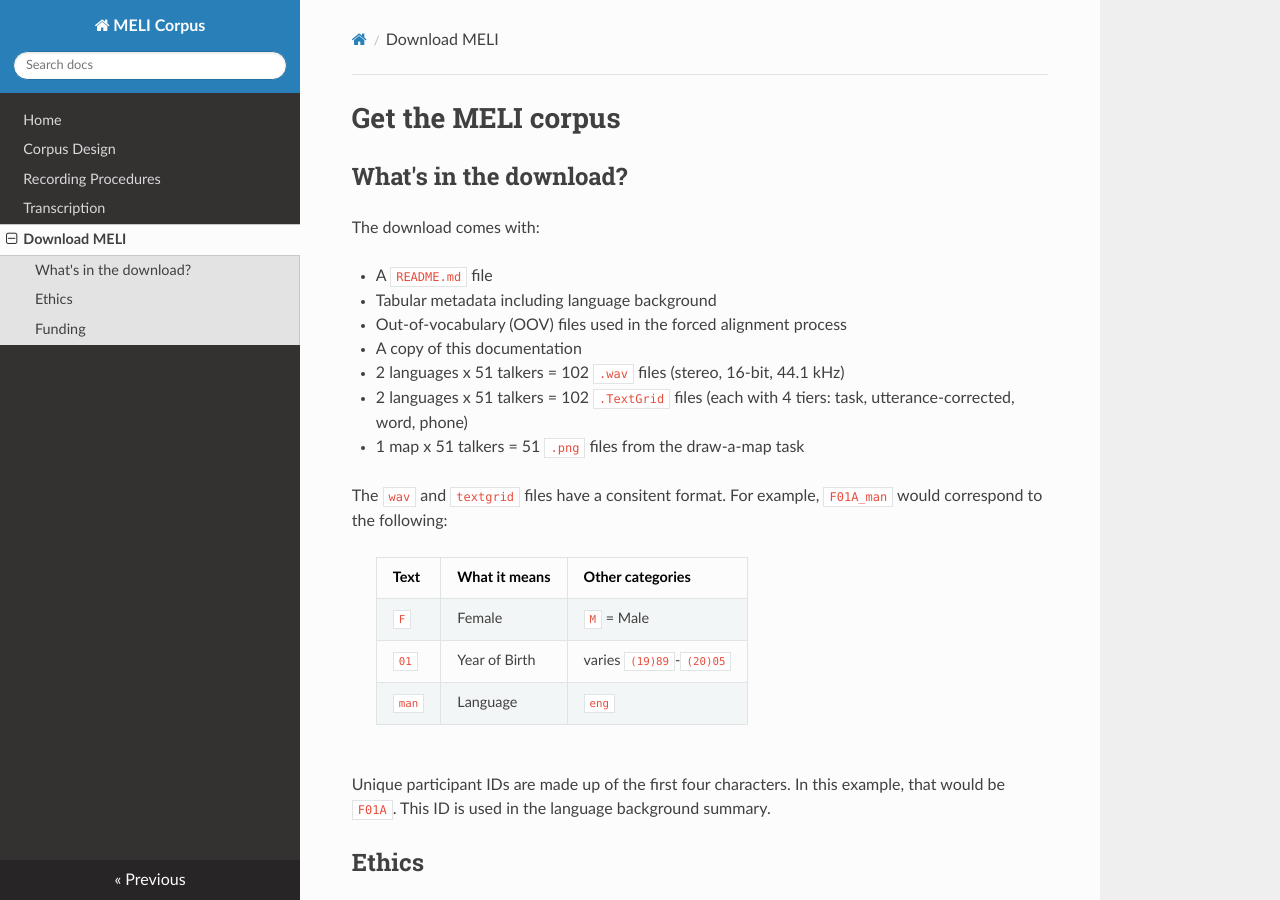
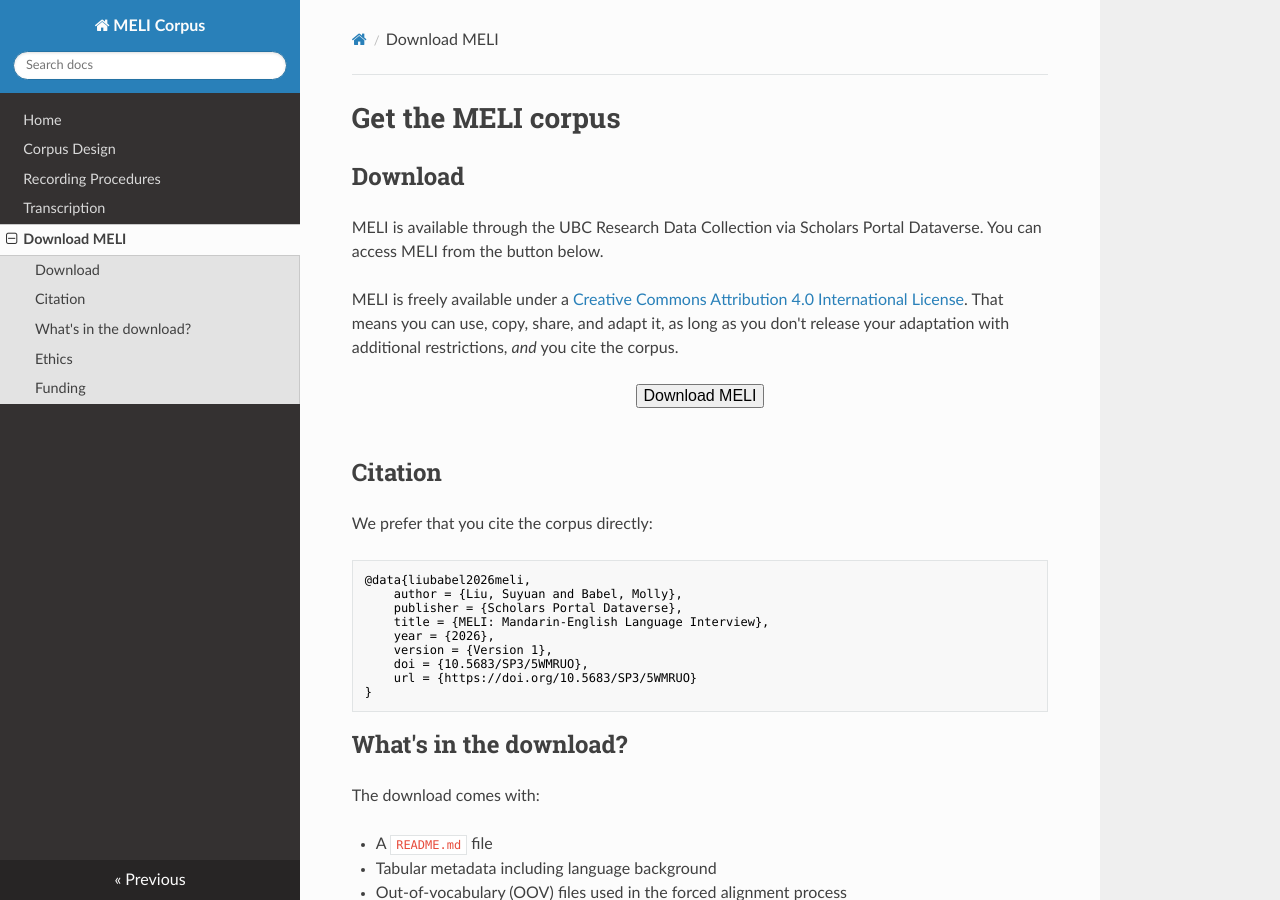
Before and after one commit to suyuan97/meli-corpus, an MkDocs documentation site: the page built from docs/4-download.md, in a window 1280 px wide and 900 px high. Built offline with MkDocs 1.6.1, drawn with Linux system fonts in a browser that asks for light colours; nearby versions of some CDN libraries.

Commit message:
Update MELI docs with download

````diff
--- a/docs/4-download.md
+++ b/docs/4-download.md
@@ -1,34 +1,34 @@
 # Get the MELI corpus
 
-<!-- ## Download
+## Download
 
 MELI is available through the UBC Research Data Collection via Scholars Portal Dataverse. You can access MELI from the button below.
 
 MELI is freely available under a [Creative Commons Attribution 4.0 International License](https://creativecommons.org/licenses/by/4.0/). That means you can use, copy, share, and adapt it, as long as you don't release your adaptation with additional restrictions, *and* you cite the corpus.
 
-<div align="center"><button class="button" onclick="https://doi.org/10.5683/SP2/MJOXP3">Download SpiCE</button></div>
+<div align="center"><button class="button" onclick="https://doi.org/10.5683/SP3/5WMRUO">Download MELI</button></div>
 <br>
 
 ## Citation
 
-As stated on the [home page](index.md), we prefer that you cite the corpus directly:
+We prefer that you cite the corpus directly:
 
 ```text
-@data{johnson_spice_2021,
-	author = {Johnson, Khia A.},
+@data{liubabel2026meli,
+	author = {Liu, Suyuan and Babel, Molly},
 	publisher = {Scholars Portal Dataverse},
-	title = {SpiCE: Speech in Cantonese and English},
-	year = {2021},
+	title = {MELI: Mandarin-English Language Interview},
+	year = {2026},
 	version = {Version 1},
-	doi = {10.5683/SP2/MJOXP3},
-	url = {https://doi.org/10.5683/SP2/MJOXP3}
+	doi = {10.5683/SP3/5WMRUO},
+	url = {https://doi.org/10.5683/SP3/5WMRUO}
 }
 ```
 
-But if you can't do that, then you can also cite the following paper:
+<!-- But if you can't do that, then you can also cite the following paper: -->
 
-```text
-@inproceedings{johnson_lrec_2020,
+<!-- ```text
+@inproceedings{liubabel2026lrec,
     title = {SpiCE: A new open-access corpus of conversational bilingual speech in Cantonese and English},
     author = {Johnson, Khia A. and Babel, Molly and Fong, Ivan and Yiu, Nancy},
     booktitle = {Proceedings of the 12th Language Resources and Evaluation Conference},
@@ -41,8 +41,19 @@
     language = {English},
     ISBN = {979-10-95546-34-4},
 }
-```
--->
+``` -->
+
+<!-- ```text
+@misc{liu2026introducingmelimandarinenglishlanguage,
+      title={Introducing MELI: the Mandarin-English Language Interview Corpus},
+      author={Suyuan Liu and Molly Babel},
+      year={2026},
+      eprint={2603.27043},
+      archivePrefix={arXiv},
+      primaryClass={cs.CL},
+      url={https://arxiv.org/abs/2603.27043},
+}
+``` -->
 
 ## What's in the download?
 
````
Also changed, not shown: docs/index.md (+2 -2 lines), site/0-index/index.html (deleted), site/1-design/index.html, site/2-procedures/index.html, site/3-transcription/index.html, site/4-download/index.html, site/404.html, site/cs-table/index.html, site/index.html, site/readme/index.html, site/search.html, site/search/search_index.json, site/sentence_eng/index.html, site/sentence_man/index.html, 1 more files, 2 other files.
